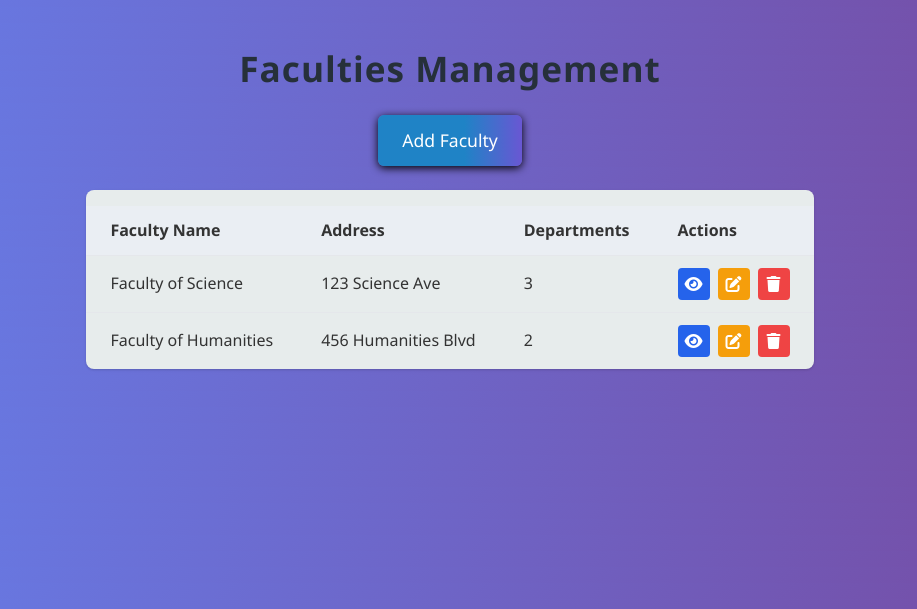
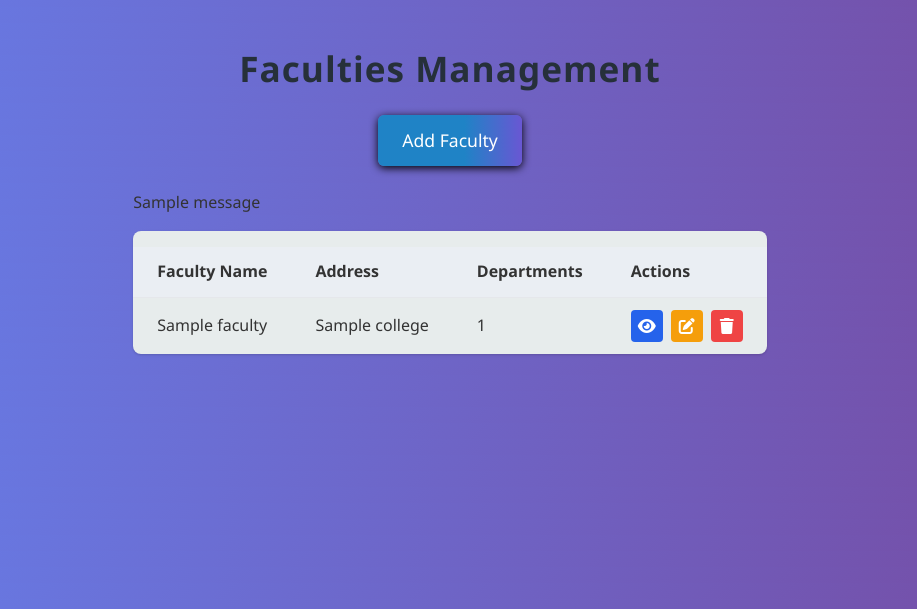
Before and after one commit to Yaneww11/collegeSystem, a Django app: page /faculties/ in a window 1280 px wide. Shown: the part 57-666 px from the top of the page, without its empty margins (190-1107 px from the left). Run offline with Django 5.2, Linux system fonts and the light colour scheme; tables that the repository leaves empty hold one stand-in row (values such as "Sample post"); one stand-in notice (Sample message) is shown; some libraries are stand-ins or nearby versions.

Commit message:
Comments, template list view prep - faculties, students

```diff
--- a/templates/faculties/faculties.html
+++ b/templates/faculties/faculties.html
@@ -11,6 +11,16 @@
                 <a href="{% url 'add-faculty' %}" class="btn primary" id="add-faculty">Add Faculty</a>
             </div>
 
+            {% if messages %}
+                <div class="messages">
+                    {% for message in messages %}
+                        <div class="alert alert-{{ message.tags }}">
+                            {{ message }}
+                        </div>
+                    {% endfor %}
+                </div>
+            {% endif %}
+
             <div class="table-container">
                 <table class="table">
                     <thead>
@@ -22,37 +32,28 @@
                     </tr>
                     </thead>
                     <tbody>
-                    <!-- Dynamic rows from JS or backend -->
+                    <!-- Dynamic rows from backend -->
+                    {% for faculty in faculties %}
                     <tr>
-                        <td>Faculty of Science</td>
-                        <td>123 Science Ave</td>
-                        <td>3</td>
+                        <td>{{faculty.name}}</td>
+                        <td>{{faculty.college}}</td>
+                        <td>{{faculty.departments.count}}</td>
                         <td>
                             <div class="action-buttons">
-                                <a href="{% url 'faculty-details' %}" class="action-btn view-btn"><i
+                                <a href="{% url 'faculty-details' faculty.id %}" class="action-btn view-btn"><i
                                         class="fas fa-eye"></i></a>
-                                <a href="{% url 'edit-faculty' %}" class="action-btn edit-btn"><i
+                                <a href="{% url 'edit-faculty' faculty.id %}" class="action-btn edit-btn"><i
                                         class="fas fa-edit"></i></a>
-                                <a href="{% url 'delete-faculty' %}" class="action-btn delete-btn"><i
+                                <a href="{% url 'delete-faculty' faculty.id %}" class="action-btn delete-btn"><i
                                         class="fas fa-trash"></i></a>
                             </div>
                         </td>
                     </tr>
+                    {% empty %}
                     <tr>
-                        <td>Faculty of Humanities</td>
-                        <td>456 Humanities Blvd</td>
-                        <td>2</td>
-                        <td>
-                            <div class="action-buttons">
-                                <a href="{% url 'faculty-details' %}" class="action-btn view-btn"><i
-                                        class="fas fa-eye"></i></a>
-                                <a href="{% url 'edit-faculty' %}" class="action-btn edit-btn"><i
-                                        class="fas fa-edit"></i></a>
-                                <a href="{% url 'delete-faculty' %}" class="action-btn delete-btn"><i
-                                        class="fas fa-trash"></i></a>
-                            </div>
-                        </td>
+                        <td colspan="4" class="text-center">No faculties available</td>
                     </tr>
+                    {% endfor %}
                     </tbody>
                 </table>
             </div>
--- a/templates/students/add-student.html
+++ b/templates/students/add-student.html
@@ -1,6 +1,10 @@
 {% extends 'base.html' %}
 {% load static %}
-
+    {% comment %}
+    add-student = UNNECESSARY? na registraciq izbirash da si student,
+    tuk po-skoro samo gi listvame, admin-only edit za da im izberem Faculty i Program
+    i im triem potrebitelite
+    {% endcomment %}
 {% block title %}Add New Student{% endblock title %}
 
 {% block content %}
--- a/templates/teachers/add-teacher.html
+++ b/templates/teachers/add-teacher.html
@@ -1,6 +1,10 @@
 {% extends 'base.html' %}
 {% load static %}
-
+    {% comment %}
+    add-teacher = UNNECESSARY? ako register ima opciq da si teacher,
+    teachers po-skoro samo gi listvame, admin-only edit za da im izberem department (+ description???)
+    i im triem potrebitelite
+    {% endcomment %}
 {% block title %}Add New Teacher{% endblock title %}
 
 {% block content %}
```
Also changed, not shown: templates/students/students.html (+23 -10 lines).
